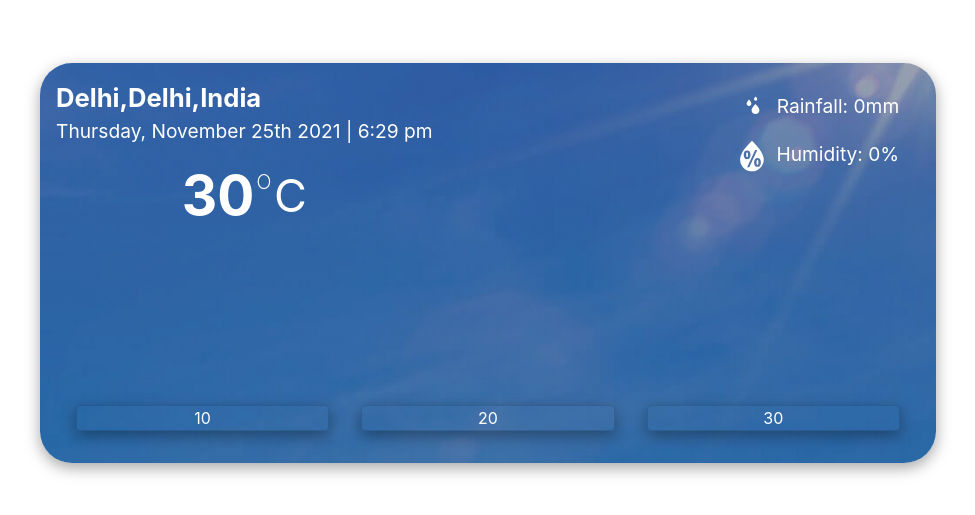
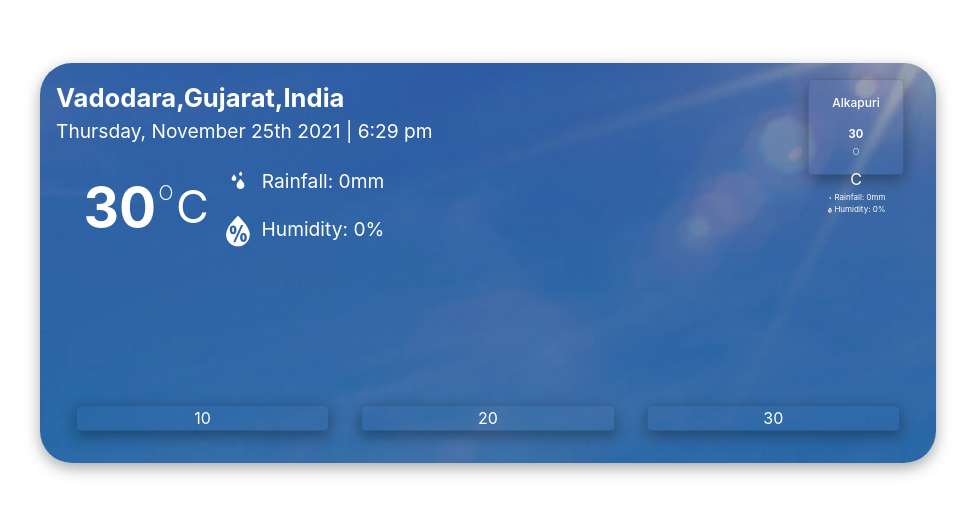
Before and after one commit to daksh2k/weather-station, a React (Create React App) app: page / in a window 1280 px wide. Shown: the part 137-652 px from the top of the page, without its empty margins (152-1127 px from the left). Built offline with nearby package versions, Linux system fonts and the light colour scheme.

Commit message:
first changes

```diff
--- a/package.json
+++ b/package.json
@@ -10,6 +10,7 @@
     "firebase": "^9.5.0",
     "moment": "^2.29.1",
     "react": "^17.0.2",
+    "react-bootstrap": "^2.0.2",
     "react-dom": "^17.0.2",
     "react-icons": "^4.3.1",
     "react-scripts": "4.0.3",
--- a/src/App.css
+++ b/src/App.css
@@ -59,6 +59,12 @@ sup{
   font-weight: 700;
   font-size: 55px;
 }
+
+.temperature-sml{
+  font-weight: 700;
+  font-size: 15px;
+}
+
 .city{
   font-size: 1.6rem;
 }
--- a/src/App.js
+++ b/src/App.js
@@ -4,6 +4,9 @@ import {useState,useEffect} from 'react';
 import moment from 'moment';
 // import database from './firebase';
 import { WiHumidity,WiRaindrops } from "react-icons/wi";
+import Button from 'react-bootstrap/Button';
+import Card from 'react-bootstrap/Card';
+import { alignPropType } from 'react-bootstrap/esm/types';
 
 class App extends React.Component {
   constructor(props){
@@ -49,19 +52,39 @@ const Current = (props) => {
     <div className="curr">
         <div className="main">
           <div className="date-city text-start">
-            <div className="city fw-bold">Delhi,Delhi,India</div>
+            <div className="city fw-bold">Vadodara,Gujarat,India</div>
             <div className="time">{date +" | " +time}</div>
           </div>
            <div className="temp-cont">
               <div className="temperature-big">{props.cond.temp}</div>
               <sup>o</sup>
               <div className="unit">{props.cond.unit}</div>
+              <div className="cond text-end">
+                <div className="sec"><WiRaindrops />Rainfall: {props.cond.rain}mm</div>
+                <div className="sec"><WiHumidity />Humidity: {props.cond.humidity}%</div>
+              </div>
            </div>
         </div>
-        <div className="cond text-end">
+        {/*<div className="cond text-end">
+            <div className="sec"><WiRaindrops />Alkapuri: {props.cond.rain}mm</div>
+            <div className="sec"><WiHumidity />OP Road: {props.cond.humidity}%</div>
+  </div>*/}
+        {/*<div className="cond text-end">
             <div className="sec"><WiRaindrops />Rainfall: {props.cond.rain}mm</div>
             <div className="sec"><WiHumidity />Humidity: {props.cond.humidity}%</div>
-        </div>
+        </div>*/}
+        <Card style={{ width: '6rem' , height: '6rem'}}>
+            <Card.Body>
+              <Card.Title ><p style = {{fontSize: '0.6em'}}>Alkapuri</p></Card.Title>
+              <Card.Text>
+              <div className="temperature-sml" style = {{fontSize: '0.7em' }}>{props.cond.temp}</div>
+              <sup>o</sup>
+              <div className="unit">{props.cond.unit}</div>
+              <div className="sec" style = {{fontSize: '0.5em' }}><WiRaindrops />Rainfall: {props.cond.rain}mm</div>
+              <div className="sec" style = {{fontSize: '0.5em' }}><WiHumidity />Humidity: {props.cond.humidity}%</div>
+              </Card.Text>
+            </Card.Body>
+        </Card>
     </div>
   )
 }
```
Also changed, not shown: 2 other files (tests, documents, lock files or other folders).
